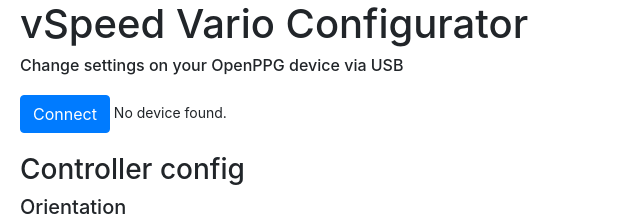
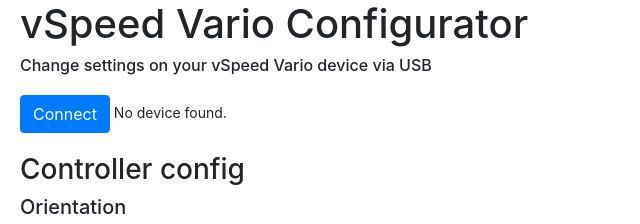
Before and after one commit to glydrfreak/vSpeedTool, a plain HTML site: page index.html in a window 1280 px wide. Shown: the top 224 px of the page, 65-705 px from the left. Drawn offline with nearby package versions, Linux system fonts and the light colour scheme.

Commit message:
Update index.html

```diff
--- a/index.html
+++ b/index.html
@@ -35,7 +35,7 @@
   <body>
     <div class="main-content container">
       <h1>vSpeed Vario Configurator</h1>
-      <h6>Change settings on your OpenPPG device via USB</h6>
+      <h6>Change settings on your vSpeed Vario device via USB</h6>
       <div class="connect-container">
         <button id="connect" class="btn btn-primary">Connect</button>
         <span id="status"></span>
```
